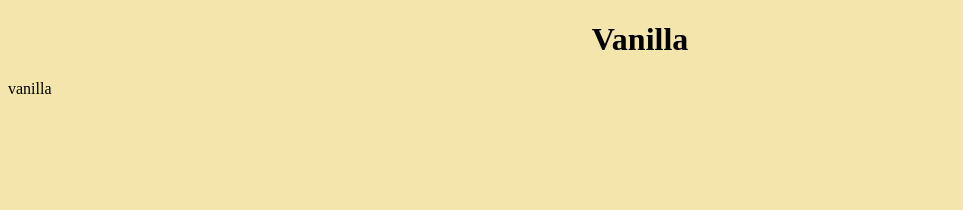
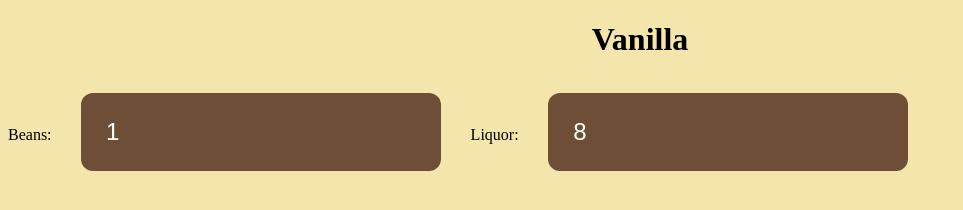
Before and after one commit to oylenshpeegul/vanilla, a plain HTML site: page index.html in a window 1280 px wide. Shown: the whole page, without its empty margins (0-963 px from the left). Drawn offline with Linux system fonts and the light colour scheme.

Commit message:
separate html and js

```diff
--- a/index.html
+++ b/index.html
@@ -7,11 +7,13 @@
     <script src="script.js" defer></script>
     <link rel="stylesheet" href="styles.css">
   </head>
-  <body onload="start()">
-    <h1></h1>
-    <div id="text">
-    </div>
-    <div id="buttons">
-    </div>
+  <body>
+    <h1>Vanilla</h1>
+
+    <label for="beans">Beans: </label>
+    <input id="beans" type="text" value="1" oninput="reliquor();" />
+
+    <label for="liquor">Liquor: </label>
+    <input id="liquor" type="text" value="8" oninput="rebeans();" />
   </body>
 </html>
--- a/script.js
+++ b/script.js
@@ -1,12 +1,10 @@
 
-const H1 = document.querySelector("h1")
-const Text = document.querySelector("#text")
-const Buttons = document.querySelector("#buttons")
+function reliquor() {
+    let b = parseInt(document.getElementById("beans").value);
+    document.getElementById("liquor").value = 8 * b;
+}
 
-function start() {
-
-    H1.textContent = "Vanilla";
-
-    Text.innerHTML = "vanilla";
-
+function rebeans() {
+    let l = parseInt(document.getElementById("liquor").value);
+    document.getElementById("beans").value = l /8;
 }
--- a/styles.css
+++ b/styles.css
@@ -17,7 +17,7 @@ p {
 
 input {
     font-size: 1.5em;
-    background: #dc4444;
+    background: #6F4E37;
     color: #f7fff7;
     margin: 2%;
     margin-top: 1%;
```
